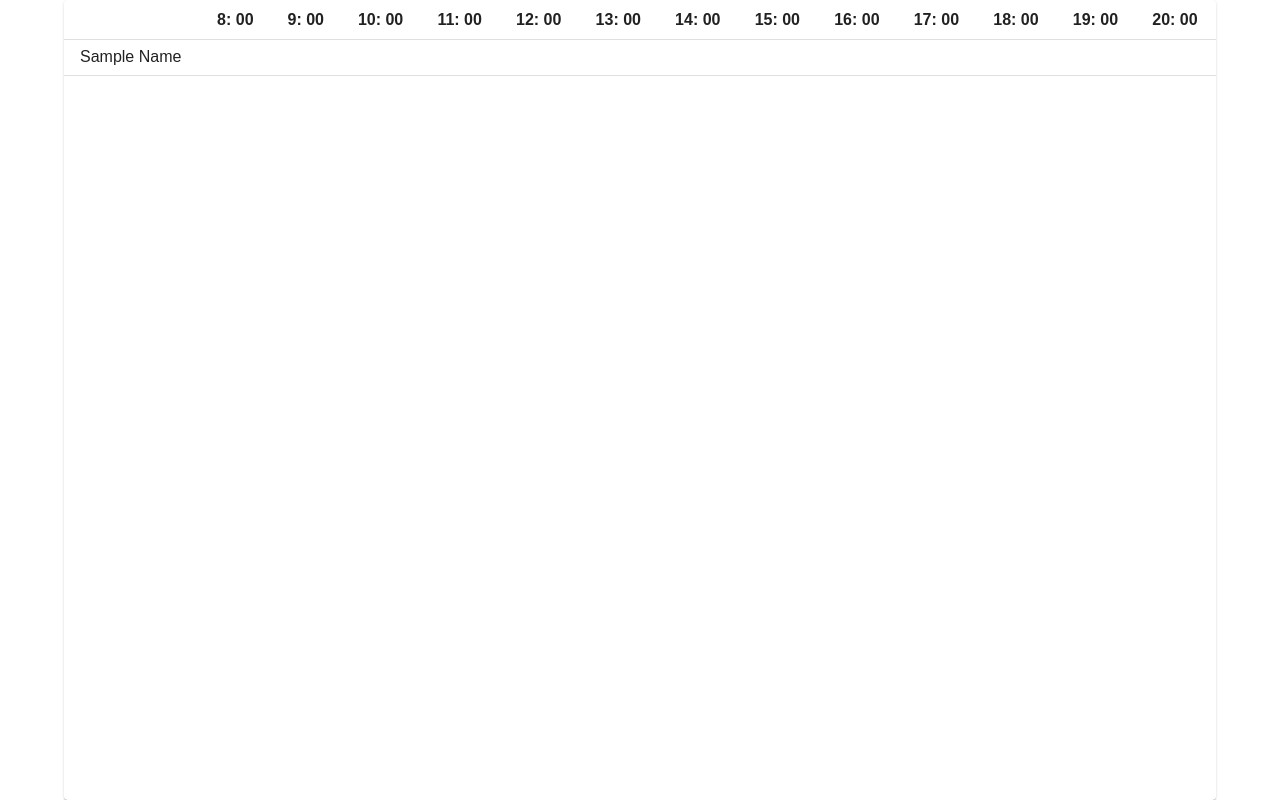
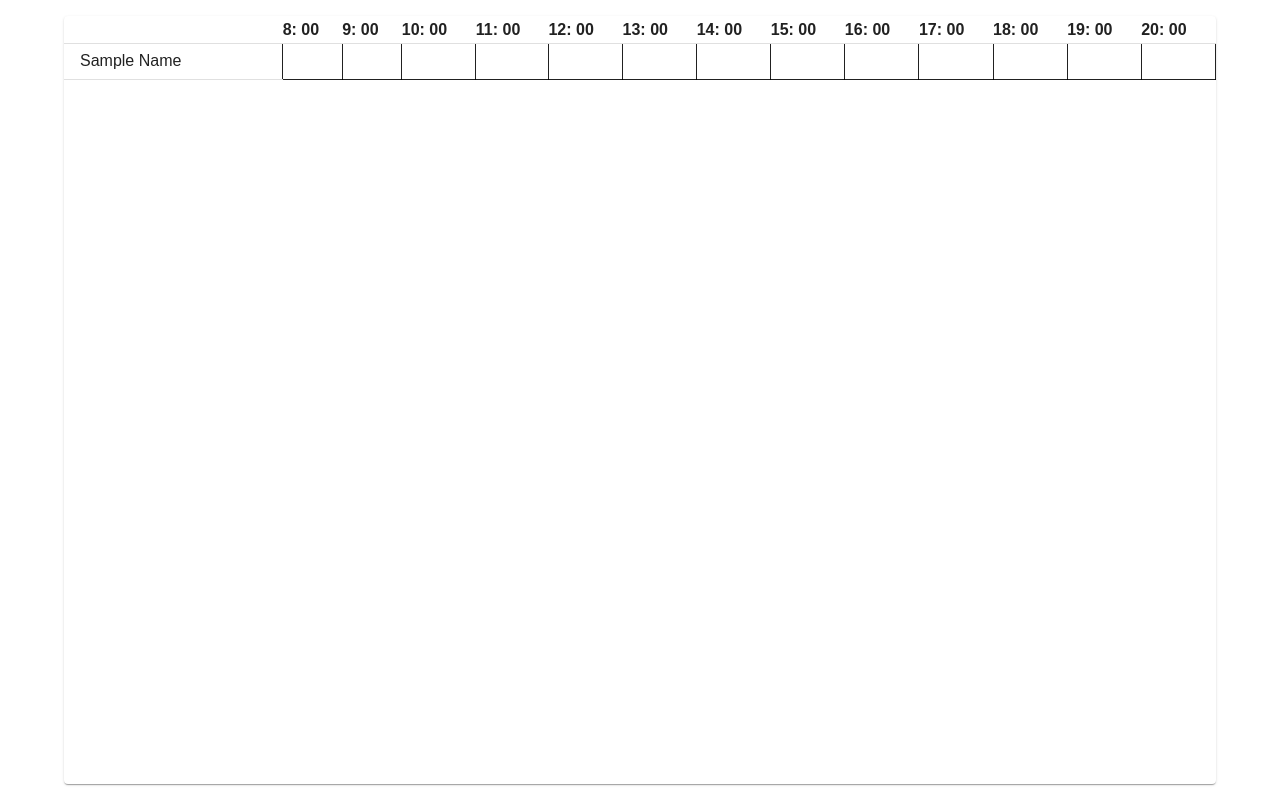
Before and after one commit to t2wTeam/Time2Work, a React (Create React App) app in the folder client/: page /1 in a window 1280 px wide. Built offline with nearby package versions, Linux system fonts and the light colour scheme.

Commit message:
Add table

```diff
--- a/client/src/Pages/OrgPage.tsx
+++ b/client/src/Pages/OrgPage.tsx
@@ -8,16 +8,15 @@ interface TimeFragment {
 let TimeFragment = (props: TimeFragment) => {
     let { fragments } = props
     return (
-        <Grid container width="inherit" height="100%">
+        <Grid container width="100%" height="100%">
             {
                 fragments.map((i) => (
-                    <Grid item xs={3} sx={{ bgcolor: i === true ? "green" : "red" }} width="25%" height="100%"/>
+                    <Grid item xs={3} sx={{ bgcolor: i === true ? "darkgreen" : "darkred" }} width="25%" height="100%"/>
                 ))
             }
         </Grid>
     )
 }
-
 
 let OrgPage = () => {
     const submit = (e: any) => {
@@ -26,7 +25,7 @@ let OrgPage = () => {
     }
 
     return (
-        <Container sx={{ height: "100%", width: "100%", display: "flex", justifyContent: "center" }}>
+        <Container sx={{ height: "100%", width: "100%", display: "flex", justifyContent: "center", padding: "1rem" }}>
             <TableContainer component={Paper}>
                 <Table sx={{ minWidth: 650 }} size="small" aria-label="a dense table">
                     <TableHead>
@@ -34,7 +33,7 @@ let OrgPage = () => {
                             <TableCell></TableCell>
                             {
                                 Array.from(Array(13).keys()).map((i) => (
-                                    <TableCell>{`${i + 8}: 00`}</TableCell>
+                                    <TableCell padding="none" sx={{padding: "0"}}>{`${i + 8}: 00`}</TableCell>
                                 ))
                             }
                         </TableRow>
@@ -44,7 +43,9 @@ let OrgPage = () => {
                             <TableCell>Sample Name</TableCell>
                             {
                                 Array.from(Array(13).keys()).map((i) => (
-                                    <TableCell><TimeFragment fragments={[false, true, false, true]} /></TableCell>
+                                    <TableCell padding='none' sx={{border: "1px solid"}}>
+                                        <TimeFragment fragments={[false, true, false, true]} />
+                                    </TableCell>
                                 ))
                             }
                         </TableRow>
```
